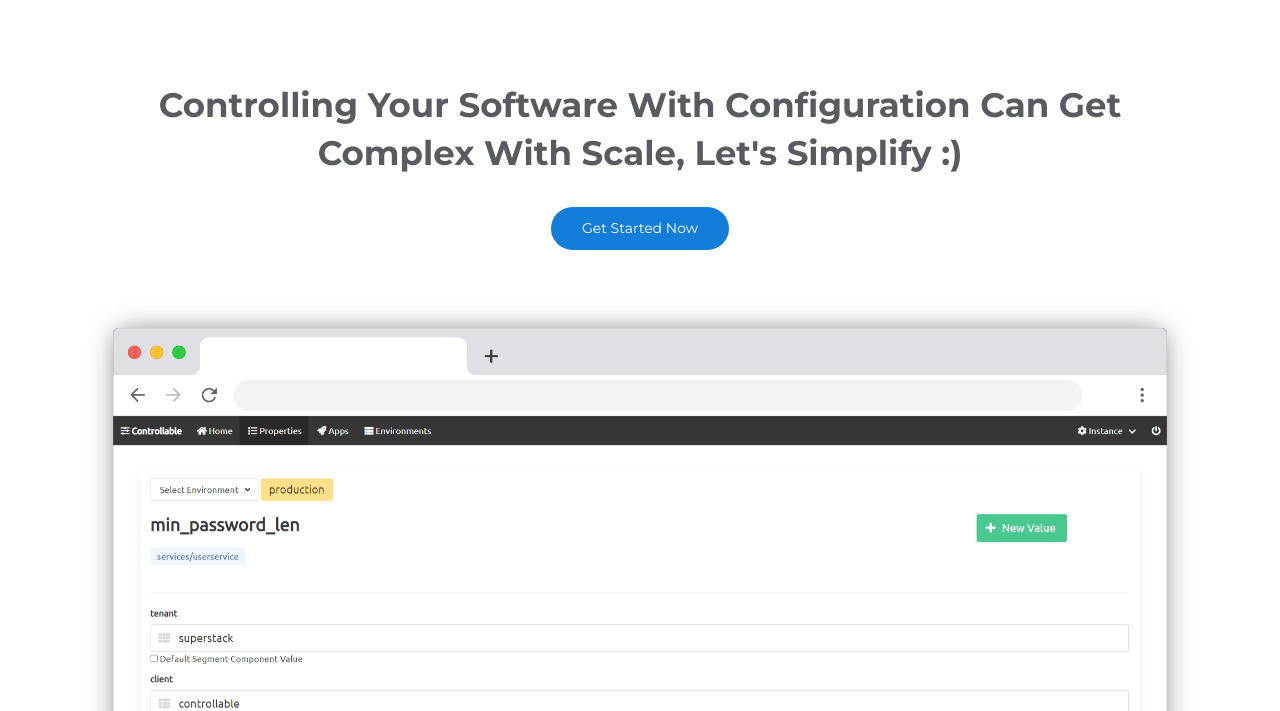
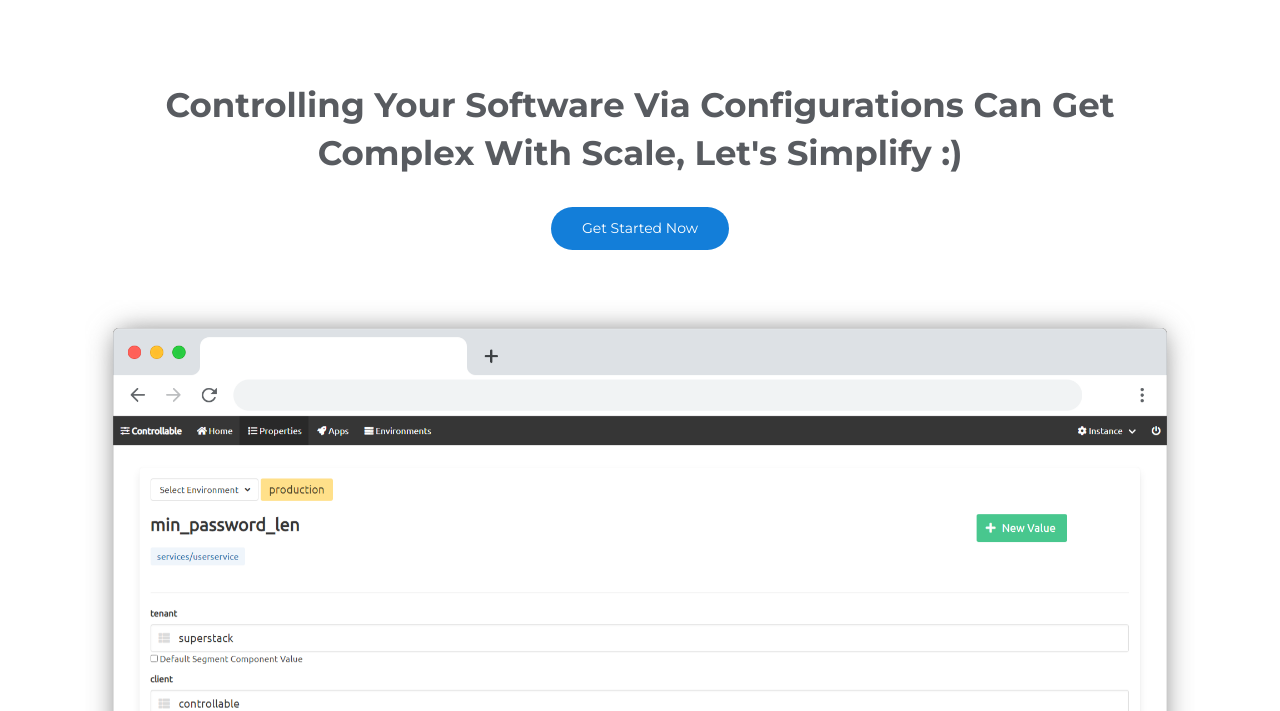
Before and after one commit to superstackhq/controllable.in, a plain HTML site: page index.html in a window 1280 px wide. Shown: the part 89-800 px from the top of the page. Drawn offline with Linux system fonts and the light colour scheme; files whose address does not match are found by name.

Commit message:
fix grammar in tagline

```diff
--- a/index.html
+++ b/index.html
@@ -123,7 +123,7 @@
           <div class="row">
             <div class="col-md-12 col-sm-12">
               <div class="contents text-center">
-                <h2 class="head-title wow fadeInUp">Controlling Your Software With Configuration Can Get Complex With Scale, Let's Simplify :)</h2>
+                <h2 class="head-title wow fadeInUp">Controlling Your Software Via Configurations Can Get Complex With Scale, Let's Simplify :)</h2>
                 <div class="header-button wow fadeInUp" data-wow-delay="0.3s">
                   <a href="https://docs.controllable.in" class="btn btn-common">Get Started Now</a>
                 </div>
```
